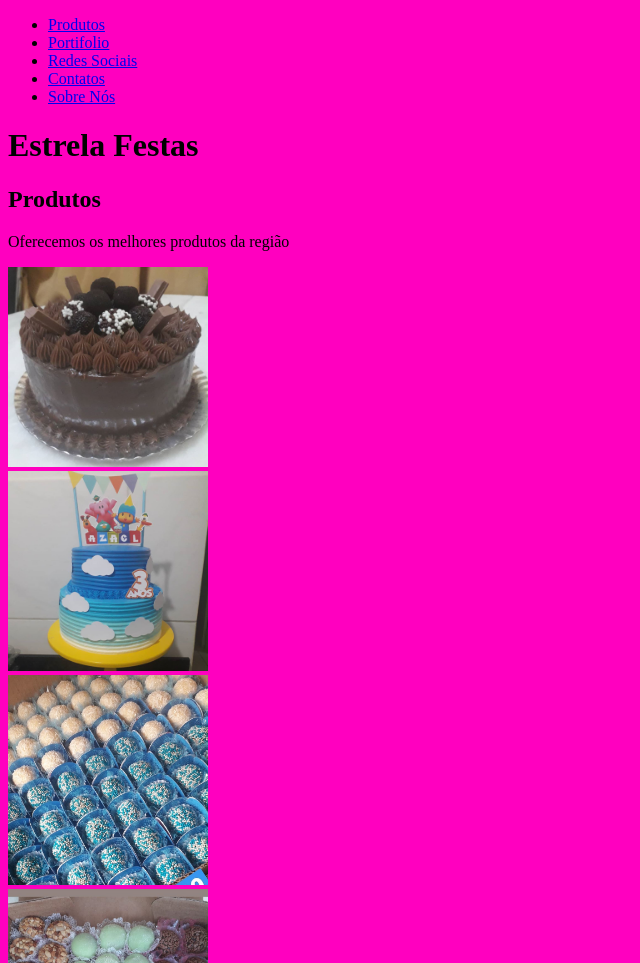
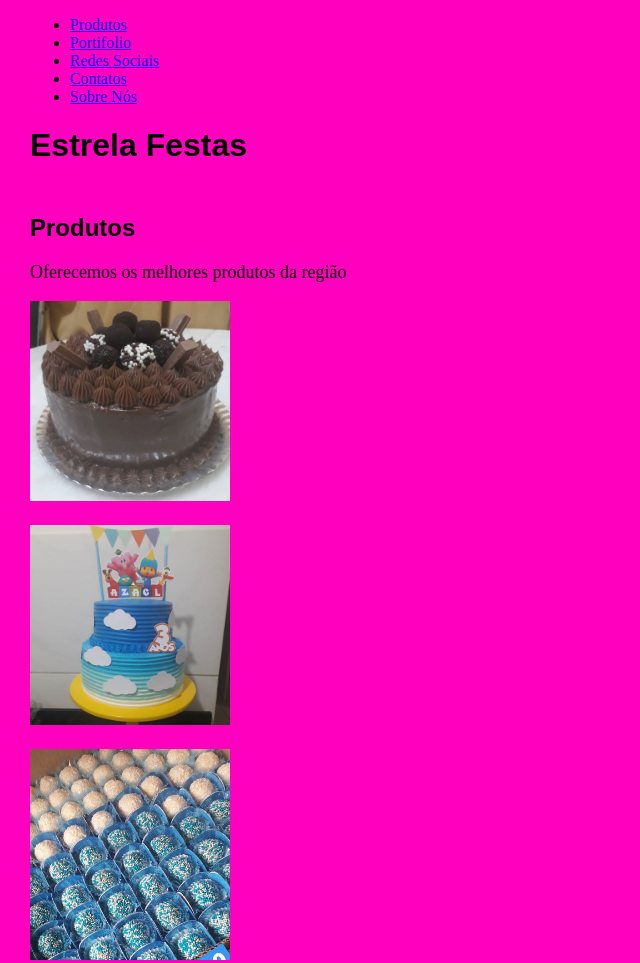
Before and after one commit to Diogomes/web-com-banco, a plain HTML site: page index.html in a window 1280 px wide. Shown: the top 963 px of the page, without its empty margins (0-640 px from the left). Drawn offline with Linux system fonts and the light colour scheme.

Commit message:
commit Js

```diff
--- /dev/null
+++ b/JS/main.js
@@ -0,0 +1,2 @@
+
+alert("usando javascript")
--- a/css/style.css
+++ b/css/style.css
@@ -1,3 +1,26 @@
 body{
     background:rgb(255, 0, 191);
+    margin-left: 30px;
+    margin-right: 30px;
 }
+header {
+    margin-top: 50px;
+}
+
+h1 {
+    color: black;
+    font-family: Arial;
+}
+
+h2 {
+    font-family: fantasy;
+}
+
+p {
+    font-size: 18px;
+
+}
+
+img { /* margem abaixo da foto */
+    margin-bottom: 20px;
+}
```
Also changed, not shown: index.html (+3 -0 lines).
